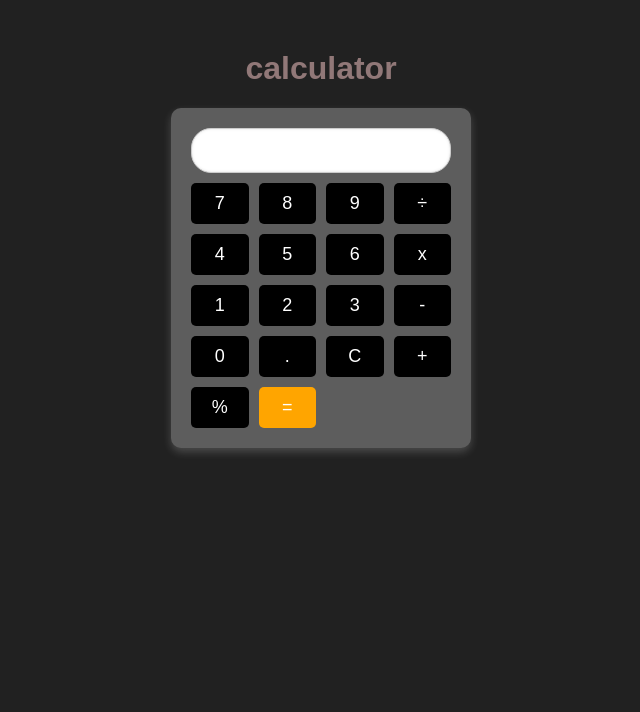
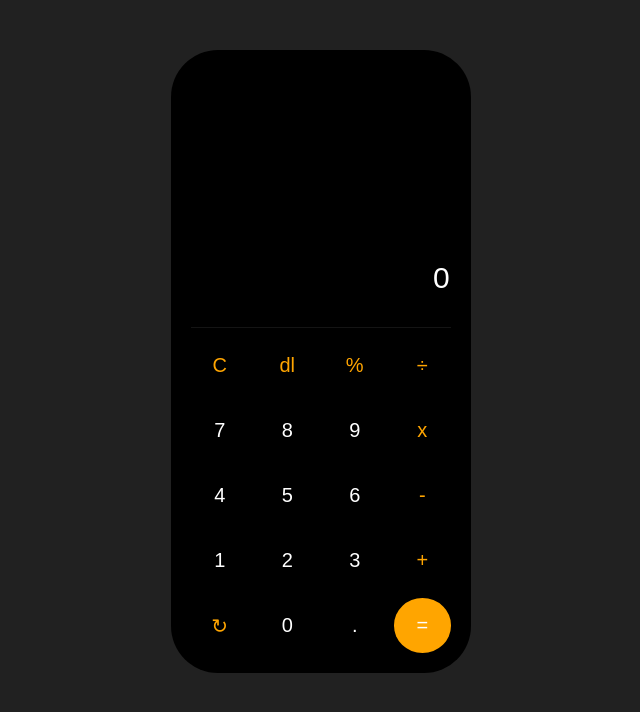
Before and after one commit to Aekpavit/react-calculator, a React (Vite) app: page / in a window 1280 px wide. Shown: the top 712 px of the page, without its empty margins (319-959 px from the left). Built offline with nearby package versions, Linux system fonts and the light colour scheme.

Commit message:
css_and_0number

```diff
--- a/src/App.jsx
+++ b/src/App.jsx
@@ -6,7 +6,7 @@ function App() {
   return (
     <div className="app">
       <h1>
-        calculator
+
       </h1>
       <Calculator />
     </div>
--- a/src/components/Calculator.css
+++ b/src/components/Calculator.css
@@ -1,24 +1,23 @@
 .calculator {
     width: 260px;
     margin: 0 auto;
-    border-radius: 10px;
+    border-radius: 47px;
     padding: 20px;
-    background: #5d5d5d;
-    box-shadow: 0 4px 8px rgba(246, 246, 246, 0.2);
+    background: #000000;
+    /* box-shadow: 0 4px 8px rgba(255, 255, 255, 0.2); */
   }
 
   input {
-    width: 100%;
-    height: 45px;
-    font-size: 20px;
-    margin-bottom: 10px;
+    margin-top: 70%;
+    margin-bottom: 5%;
+    height: 50px;
+    width: 225px;
+    color: #ffffff;
+    background-color: #000000;
+    border: none;
     text-align: right;
-    padding: 10px 15px;
-    border: 1px solid #ccc;
-    border-radius: 20px;
-    box-sizing: border-box;
-    background-color: #fff;
-    box-shadow: inset 0 0 3px rgba(0,0,0,0.1);
+    font-size: 30px;
+    padding-left: 13%;
   }
 
 
@@ -29,21 +28,48 @@
   }
 
   button {
-    font-size: 18px;
+    font-size: 20px;
     padding: 10px;
     border: none;
     background: #000000;
     color: white;
-    border-radius: 5px;
-    cursor: pointer;
-    transition: 0.2s;
+    height: 55px;
+
+
   }
 
   button:hover {
-    background: #ffffff;
-    color: #000000;
+    background: #11111176;
+    color: #cfcfcf;
+    border-radius: 100%;
   }
   button.equals {
     background-color: orange;
     color: white;
+    border-radius: 100%;
+    grid-column: 4 / 5; /* อยู่คอลัมน์สุดท้าย */
+    grid-row: 5 / 6;    /* อยู่แถวสุดท้าย */
   }
+
+  button.equals:hover {
+    background-color: rgb(217, 133, 7);
+    color: white;
+    border-radius: 100%;
+    transform: scale(1.1);
+  }
+  .line {
+    border-top: 0.1px solid #141414; /* เส้นแนวนอน */
+    margin: 10px 0;
+  }
+  .function{
+    color: orange;
+  }
+  .function:hover{
+    color: orange;
+  }
+  .operator{
+    color: orange;
+  }
+  .operator:hover{
+    color: rgb(255, 157, 0);
+  }
--- a/src/components/Calculator.jsx
+++ b/src/components/Calculator.jsx
@@ -2,32 +2,34 @@ import React, { useState, useEffect } from "react";
 import "./Calculator.css";
 
 export default function Calculator() {
-  const [input, setInput] = useState("");
+  const [input, setInput] = useState("0"); // เปลี่ยนจาก "" เป็น "0"
 
   const handleClick = (value) => {
     if (value === "=") {
       try {
-        // แทนที่ x และ ÷
         let expression = input.replace(/x/g, "*").replace(/÷/g, "/");
-
-        // ตัดเลขนำศูนย์ เช่น 010 -> 10
         expression = expression.replace(/\b0+(\d)/g, "$1");
-
         const result = eval(expression);
         setInput(result.toString());
       } catch {
         alert("Error");
-        setInput("");
+        setInput("0");
       }
     } else if (value === "C") {
-      setInput("");
+      setInput("0");
+    } else if (value === "dl") {
+      setInput(prev => {
+        const newVal = prev.slice(0, -1);
+        return newVal === "" ? "0" : newVal;
+      });
+    } else if (value === "↻") {
+      setInput("0");
     } else {
-      // ป้องกันเลขนำศูนย์ตอนกด
-      if (/^[0]$/.test(input) && /[0-9]/.test(value)) {
-        setInput(value);
-        return;
+      if (input === "0" && /[0-9]/.test(value)) {
+        setInput(value); // แทนที่ 0
+      } else {
+        setInput(input + value);
       }
-      setInput(input + value);
     }
   };
 
@@ -36,44 +38,45 @@ export default function Calculator() {
       const key = e.key;
       if (/[0-9+\-*/.%]/.test(key)) {
         const value = key === "*" ? "x" : key === "/" ? "÷" : key;
-        setInput(prev => {
-          if (/^[0]$/.test(prev) && /[0-9]/.test(value)) return value;
-          return prev + value;
-        });
-      } else if (key === "Enter") {
-        handleClick("=");
-      } else if (key === "Backspace") {
-        setInput(prev => prev.slice(0, -1));
-      } else if (key.toLowerCase() === "c") {
-        handleClick("C");
-      }
+        setInput(prev => (prev === "0" && /[0-9]/.test(value) ? value : prev + value));
+      } else if (key === "Enter") handleClick("=");
+      else if (key === "Backspace") setInput(prev => (prev.length <= 1 ? "0" : prev.slice(0, -1)));
+      else if (key.toLowerCase() === "c") handleClick("AC");
     };
-
     window.addEventListener("keydown", handleKeyDown);
     return () => window.removeEventListener("keydown", handleKeyDown);
   }, []);
 
   const buttons = [
-    "7", "8", "9", "÷",
-    "4", "5", "6", "x",
-    "1", "2", "3", "-",
-    "0", ".", "C", "+",
-    "%", "="
+    "C", "dl", "%", "÷",
+    "7", "8", "9", "x",
+    "4", "5", "6", "-",
+    "1", "2", "3", "+",
+    "↻", "0", ".", "="
   ];
 
   return (
     <div className="calculator">
       <input type="text" value={input} readOnly />
+      <div className="line"></div>
       <div className="buttons">
-        {buttons.map((btn) => (
+        {buttons.map((btn) => {
+          let btnClass = "";
+          if (btn === "=") btnClass = "equals";
+          else if (["C", "dl", "↻", "%"].includes(btn)) btnClass = "function";
+          else if (["+", "-", "x", "÷"].includes(btn)) btnClass = "operator";
+          else btnClass = "number";
+
+          return (
             <button
               key={btn}
-            className={btn === "=" ? "equals" : ""}
+              className={btnClass}
               onClick={() => handleClick(btn)}
             >
               {btn}
             </button>
-        ))}
+          );
+        })}
       </div>
     </div>
   );
```
Lines whose indentation alone changed are shown as unchanged.
